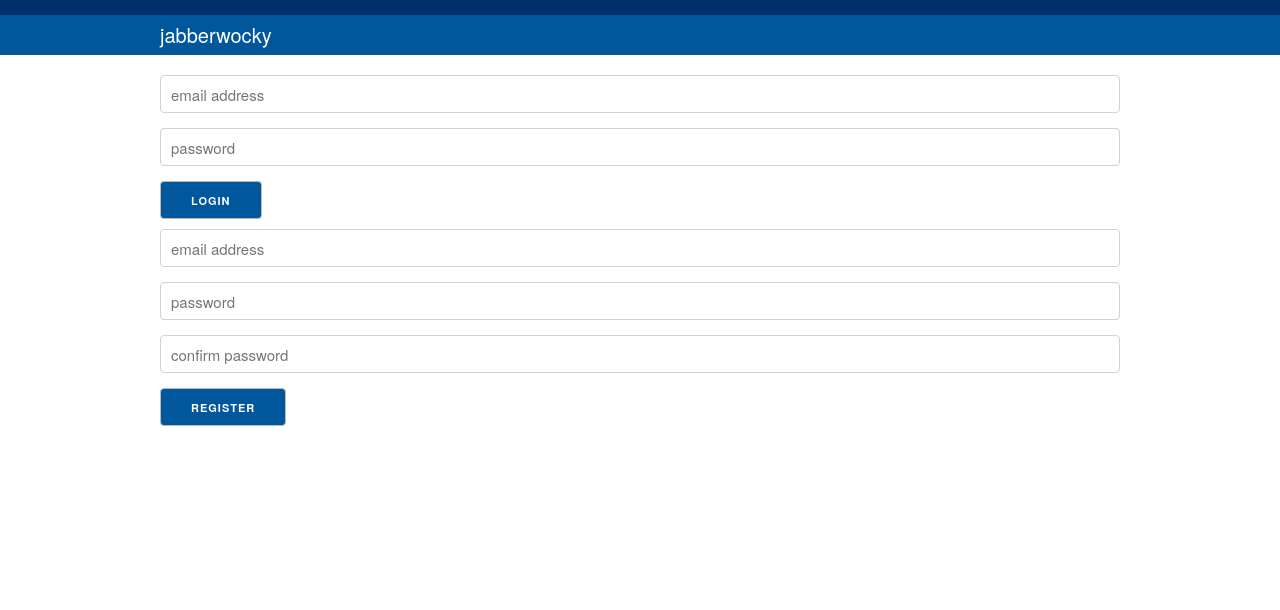
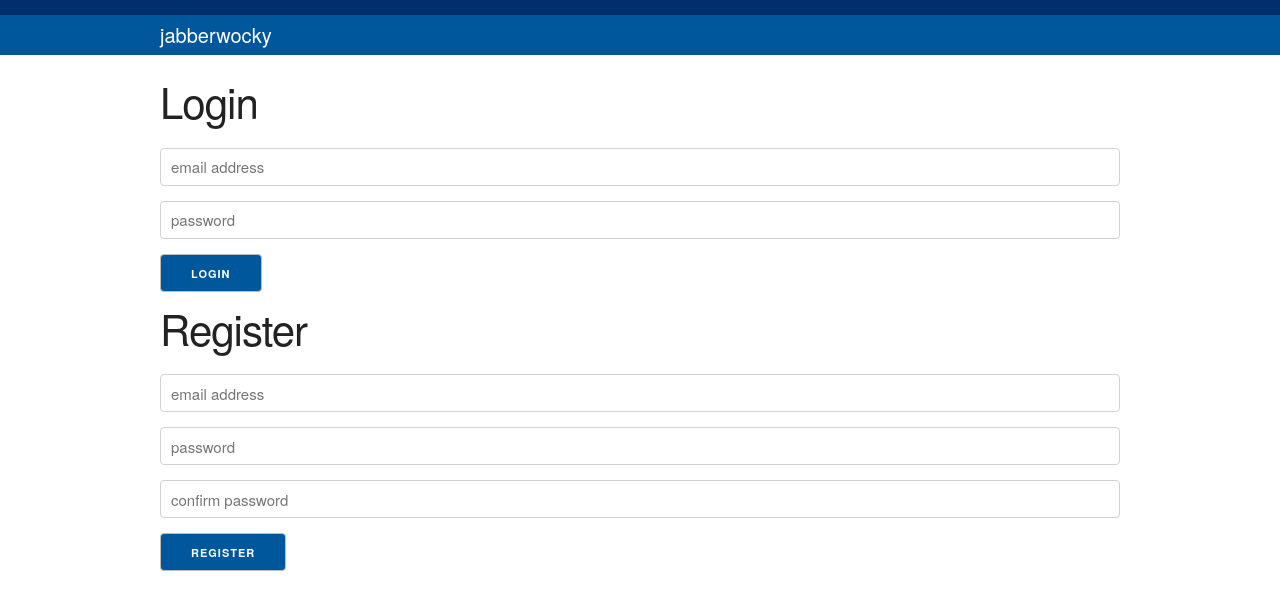
Before and after one commit to waffle-iron/jabberwocky, a website: page public/index.html in a window 1280 px wide. Drawn offline with Linux system fonts and the light colour scheme; some packages are replaced by stand-ins of ours; no server answers.

Commit message:
[HTML] add headings for forms (#2)

```diff
--- a/public/index.html
+++ b/public/index.html
@@ -48,12 +48,14 @@
     </div>
 </div>
 <template id="register">
+    <h2>Register</h2>
     <input type="email" id="register__username" placeholder="email address">
     <input type="password" id="register__password" placeholder="password">
     <input type="password" id="reigster__confirm_password" placeholder="confirm password">
     <button id="register__btn">register</button>
 </template>
 <template id="login">
+    <h2>Login</h2>
     <input type="email" id="username" placeholder="email address">
     <input type="password" id="password" placeholder="password">
     <button id="login__btn">login</button>
```
